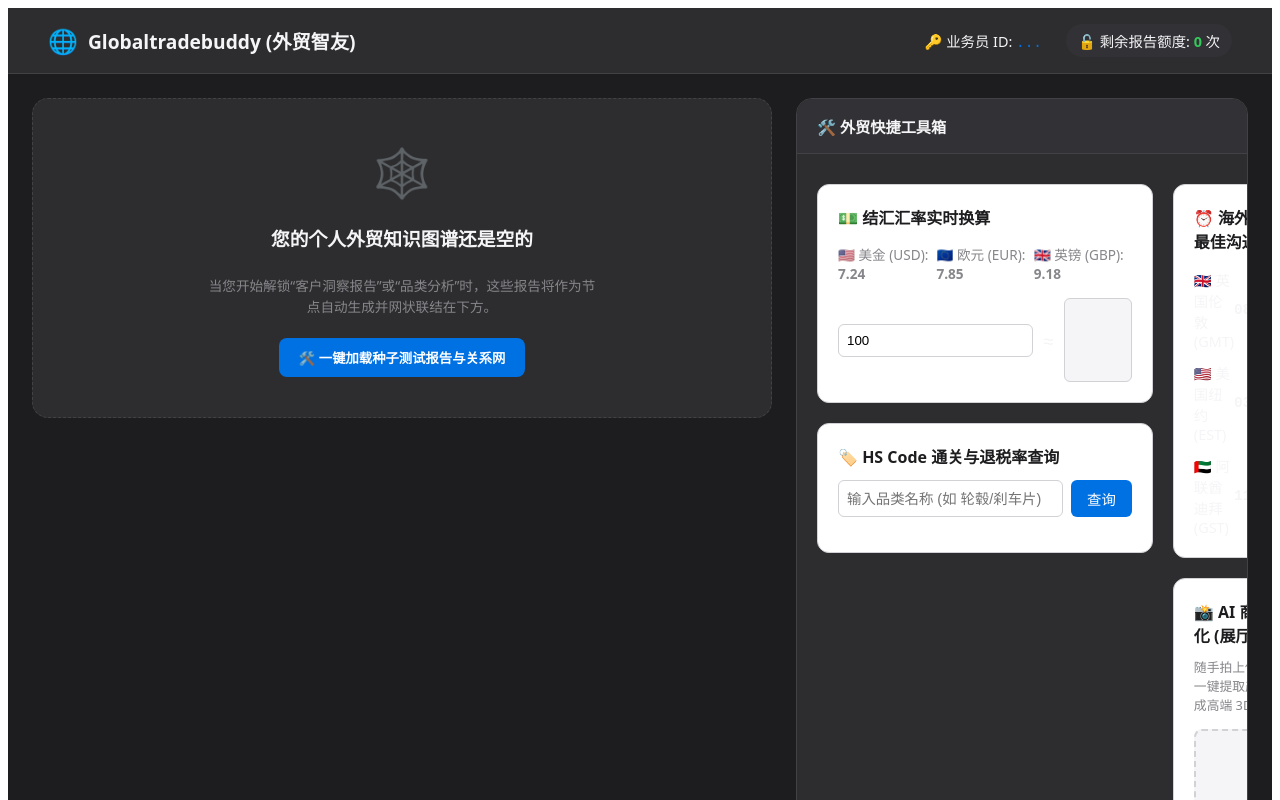
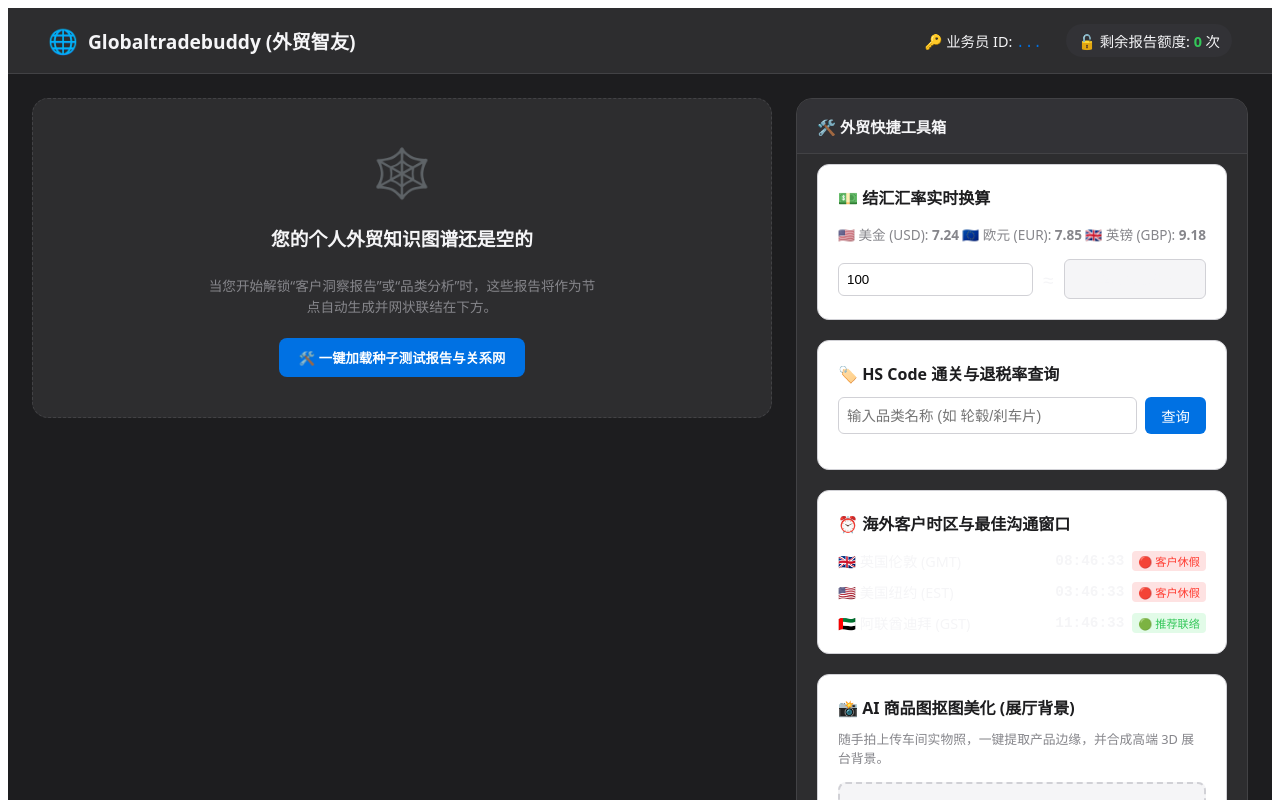
Before and after one commit to haojie10/Global-Trade-Buddy, a Next.js app: page / in a window 1280 px wide. Shown: the top 800 px of the page. Built offline with nearby package versions, Linux system fonts and the light colour scheme; no server answers; the database is empty.

Commit message:
style: 优化 ToolsPanel 布局为纵向 flex 流，解决在 450px 侧边栏宽度下的横向挤压与高度遮挡问题

```diff
--- a/components/ToolsPanel.tsx
+++ b/components/ToolsPanel.tsx
@@ -107,7 +107,7 @@ export default function ToolsPanel() {
   };
 
   return (
-    <div style={{ display: 'grid', gridTemplateColumns: '1fr 1fr', gap: '20px', padding: '20px', fontFamily: 'system-ui, sans-serif' }}>
+    <div style={{ display: 'flex', flexDirection: 'column', gap: '20px', padding: '0 20px 20px 20px', fontFamily: 'system-ui, sans-serif' }}>
 
       {/* 1. 汇率换算与 HS Code 检索 */}
       <div style={{ display: 'flex', flexDirection: 'column', gap: '20px' }}>
```
